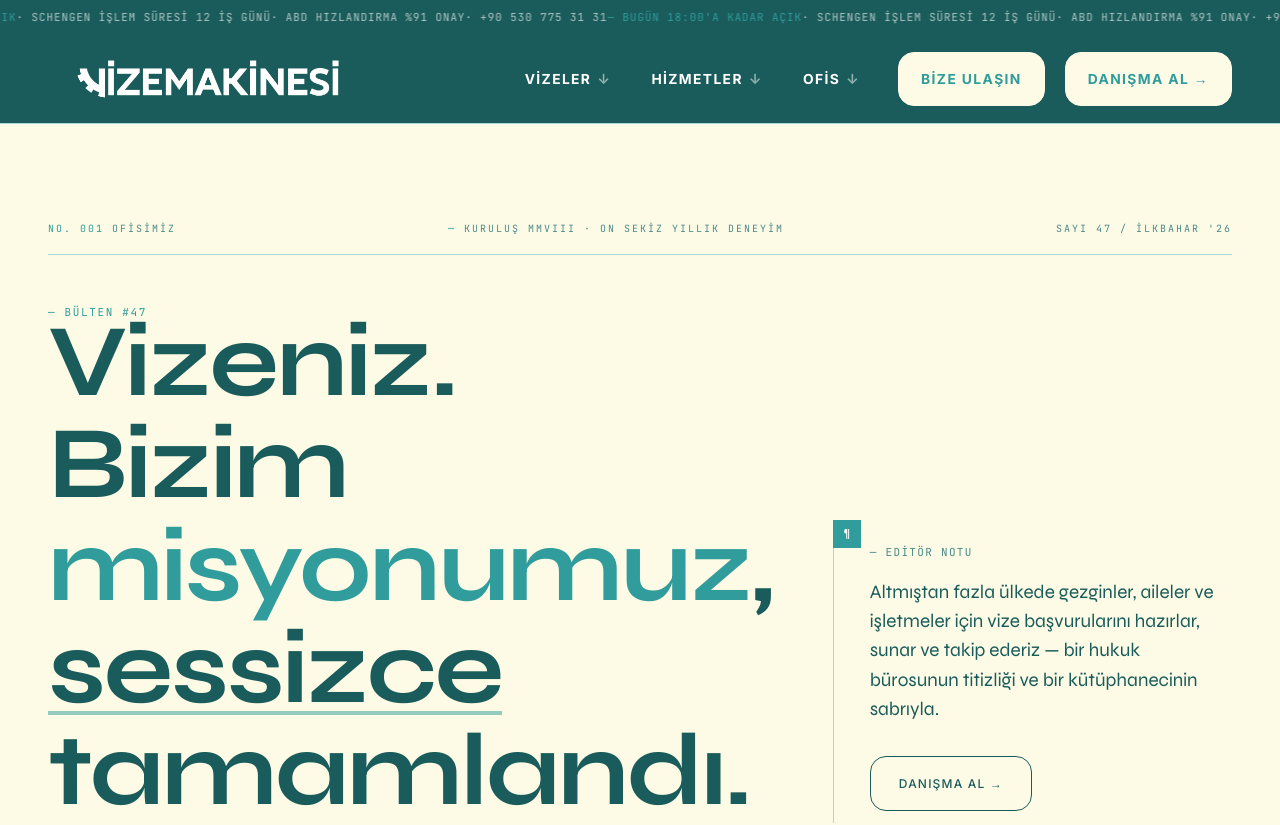
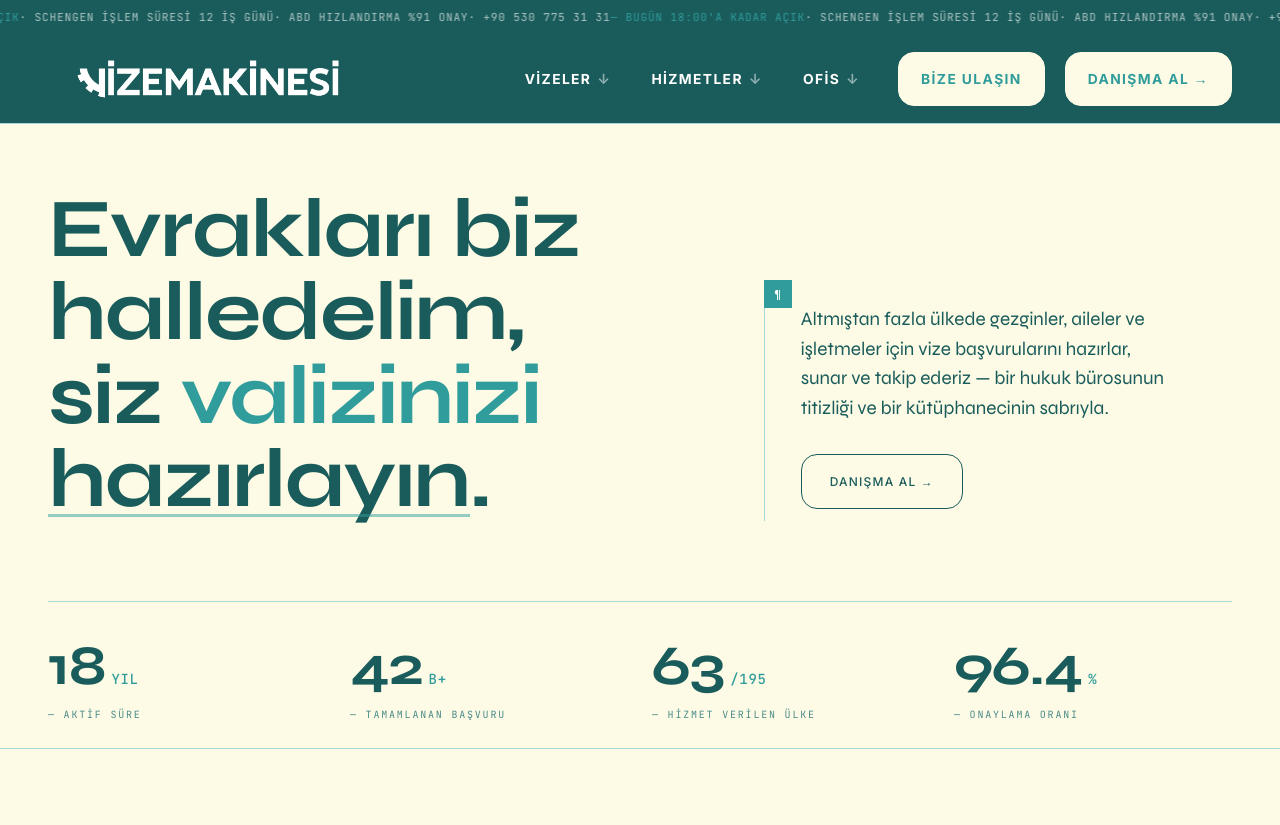
Before and after one commit to KaguSoftware/VizeMakinesi, a Next.js app: page / in a window 1280 px wide. Shown: the top 825 px of the page. Built offline with nearby package versions, Linux system fonts and the light colour scheme; a web font is replaced by a local one.

Commit message:
fixed hero and buttons

```diff
--- a/src/components/Hero/Hero.tsx
+++ b/src/components/Hero/Hero.tsx
@@ -1,7 +1,7 @@
 "use client";
 import Link from 'next/link';
 import { useEffect, useRef, useState } from 'react';
-import { HERO_EYEBROW, HERO_META } from './constants';
+import { HERO_META } from './constants';
 
 function useCountUp(target: number, decimals: number, duration = 1400) {
   const [value, setValue] = useState(0);
@@ -58,30 +58,16 @@ function AnimatedStat({ num, unit, label }: { num: string; unit: string; label:
 
 export default function Hero() {
   return (
-    <section className="pt-24 pb-8 relative border-b border-border">
+    <section className="pt-16 pb-6 relative border-b border-border">
       <div className="container">
-        {/* Eyebrow */}
-        <div className="flex justify-between items-baseline flex-wrap gap-4 font-mono text-[10px] tracking-[0.2em] uppercase text-muted mb-14 pb-4 border-b border-border">
-          {HERO_EYEBROW.map((item, i) => (
-            <div key={i} className="flex gap-2 items-baseline">
-              {item.key && <span className="text-coral">{item.key}</span>}
-              <span>{item.text}</span>
-            </div>
-          ))}
-        </div>
-
         {/* Main grid */}
         <div className="grid grid-cols-1 lg:grid-cols-[7fr_5fr] gap-15 items-end relative">
           {/* Left: headline */}
           <div className="relative">
-            <div className="absolute -top-2 left-0 font-mono text-[11px] tracking-[0.15em] text-coral uppercase">
-              — Bülten #47
-            </div>
-            <h1 className="font-serif font-bold text-[clamp(52px,8vw,124px)] leading-[1.0] tracking-[-0.02em]">
-              Vizeniz.<br />
-              Bizim{' '}
-              <span className="text-coral">misyonumuz</span>,<br />
-              <span className="hero-underline">sessizce</span> tamamlandı.
+            <h1 className="font-serif font-bold text-[clamp(42px,6.5vw,100px)] leading-none tracking-[-0.02em]">
+              Evrakları biz halledelim,{' '}<br />
+              siz <span className="text-coral">valizinizi</span><br />
+              <span className="hero-underline">hazırlayın</span>.
             </h1>
           </div>
 
@@ -91,10 +77,7 @@ export default function Hero() {
               ¶
             </div>
             <p className="font-serif text-[19px] leading-[1.55] text-navy max-w-95 mb-8">
-              <span className="not-italic font-mono text-[11px] text-muted tracking-[0.12em] uppercase block mb-4">
-                — Editör notu
-              </span>
-              Altmıştan fazla ülkede gezginler, aileler ve işletmeler için vize başvurularını hazırlar, sunar ve takip ederiz — bir hukuk bürosunun titizliği ve bir kütüphanecinin sabrıyla.
+Altmıştan fazla ülkede gezginler, aileler ve işletmeler için vize başvurularını hazırlar, sunar ve takip ederiz — bir hukuk bürosunun titizliği ve bir kütüphanecinin sabrıyla.
             </p>
             <Link
               href="/danisma-al"
```
